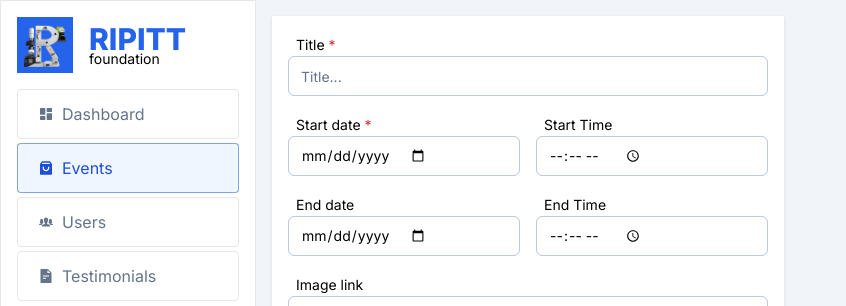
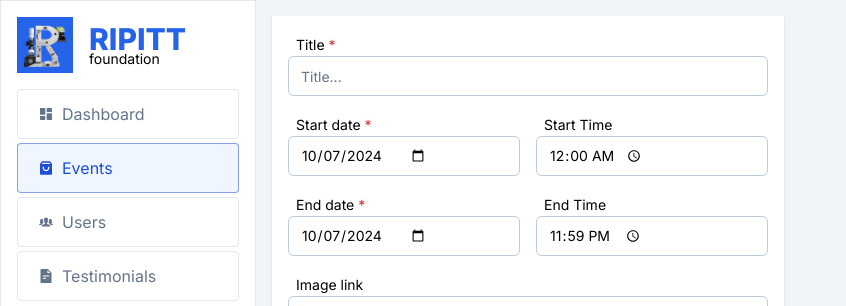
Before and after one commit to Brijendra-Singh2003/RIPITT, a React (Vite) app: page /admin/events/new in a window 1280 px wide. Shown: the top 306 px of the page, without its empty margins (0-846 px from the left). Built offline with nearby package versions, Linux system fonts and the light colour scheme.

Commit message:
time added

```diff
--- a/src/lib/util.js
+++ b/src/lib/util.js
@@ -5,3 +5,10 @@ export function cn(...inputs) {
 export function ScrollToTop() {
   window.scrollTo(0, 0);
 }
+
+export function formatDate(date) {
+  const [day, month, year] = new Date(date)
+    .toLocaleDateString("en-UK")
+    .split("/");
+  return year + "-" + month + "-" + day;
+}
--- a/src/pages/admin/events.jsx
+++ b/src/pages/admin/events.jsx
@@ -7,7 +7,7 @@ import {
   TableHeader,
   TableRow,
 } from "../../components/ui/Table";
-import { Button, Menu, TablePagination } from "@mui/material";
+import { Button, TablePagination } from "@mui/material";
 import { Input } from "../../components/ui/input";
 import { deleteEvent, getEvents } from "../../hooks/Requests";
 import { Link } from "react-router-dom";
@@ -25,14 +25,6 @@ export default function Events() {
   const [page, setPage] = useState(0);
   const [rowsPerPage, setRowsPerPage] = useState(10);
 
-  const handleChangePage = (event, newPage) => {
-    setPage(newPage);
-  };
-
-  const handleChangeRowsPerPage = (event) => {
-    setRowsPerPage(parseInt(event.target.value, 10));
-    setPage(0);
-  };
 
   const filteredList = events.filter(
     (event) =>
@@ -45,6 +37,15 @@ export default function Events() {
     page * rowsPerPage,
     page * rowsPerPage + rowsPerPage
   );
+
+  const handleChangePage = (event, newPage) => {
+    setPage(newPage);
+  };
+
+  const handleChangeRowsPerPage = (event) => {
+    setRowsPerPage(parseInt(event.target.value, 10));
+    setPage(0);
+  };
 
   function Filter(e) {
     const key = e.target.value.trim().toLowerCase();
@@ -81,8 +82,9 @@ export default function Events() {
           <TableHeader className="bg-muted">
             <TableRow>
               <TableHead className="sr-only">Image</TableHead>
-              <TableHead className="font-bold">Event Name</TableHead>
-              <TableHead className="font-bold">Event Date</TableHead>
+              <TableHead className="font-bold">Name</TableHead>
+              <TableHead className="font-bold">Start Date</TableHead>
+              <TableHead className="font-bold">End Date</TableHead>
               <TableHead className="font-bold">Description</TableHead>
               <TableHead className="font-bold">Link</TableHead>
               <TableHead className="sr-only">Action</TableHead>
@@ -97,11 +99,10 @@ export default function Events() {
                   </TableCell>
                   <TableCell className="text-nowrap">{event.title}</TableCell>
                   <TableCell className="text-nowrap">
-                    {new Date(event.startDate).toLocaleDateString("en-UK", {
-                      month: "short",
-                      day: "2-digit",
-                      year: "numeric",
-                    })}
+                    {formatDate(event.startDate)} {formatTime(event.startTime)}
+                  </TableCell>
+                  <TableCell className="text-nowrap">
+                    {formatDate(event.endDate)} {formatTime(event.endTime)}
                   </TableCell>
                   <TableCell>
                     <span className="line-clamp-1 break-words min-w-64">
@@ -160,3 +161,23 @@ export default function Events() {
     </div>
   );
 }
+
+function formatTime(time) {
+  const [hour, min] = time.split(":");
+  let hourInInt = Number.parseInt(hour);
+  let am = "am";
+
+  if (hourInInt >= 12) {
+    am = "pm";
+    hourInInt -= 12;
+  }
+
+  return hourInInt + ":" + min + " " + am;
+}
+
+const formatDate = (date) =>
+  new Date(date).toLocaleDateString("en-UK", {
+    month: "short",
+    day: "2-digit",
+    year: "numeric",
+  });
--- a/src/pages/admin/eventsForm.jsx
+++ b/src/pages/admin/eventsForm.jsx
@@ -3,10 +3,14 @@ import { useNavigate, useParams } from "react-router-dom";
 import { addEvent, getEvents } from "../../hooks/Requests";
 import { Input } from "../../components/ui/input";
 import { Button } from "@mui/material";
+import { formatDate } from "../../lib/util";
 
 const defaultData = {
   title: "",
-  startDate: "",
+  startDate: formatDate(Date.now()),
+  startTime: "00:00",
+  endDate: formatDate(Date.now()),
+  endTime: "23:59",
   image_url: "",
   link: "",
   description: "",
@@ -32,8 +36,17 @@ function EventsForm() {
     if (id !== "new") {
       getEvents(id)
         .then((event) => {
-          console.log(event);
-          setData({ ...event, id });
+          setData({
+            id,
+            title: event.title,
+            startDate: formatDate(event.startDate),
+            startTime: event.startTime,
+            endDate: formatDate(event.endDate),
+            endTime: event.endTime,
+            image_url: event.image_url,
+            link: event.link,
+            description: event.description,
+          });
         })
         .catch((err) => {
           console.error(err);
@@ -92,7 +105,7 @@ function EventsForm() {
         <div className="flex sm:grid grid-cols-2 gap-4 w-full">
           <label htmlFor="startdate">
             <h3 className="text-sm ml-2 mb-1 md:inline">
-              End date
+              End date <span className="text-red-600">*</span>
             </h3>
             <Input
               onChange={handleChange}
```
